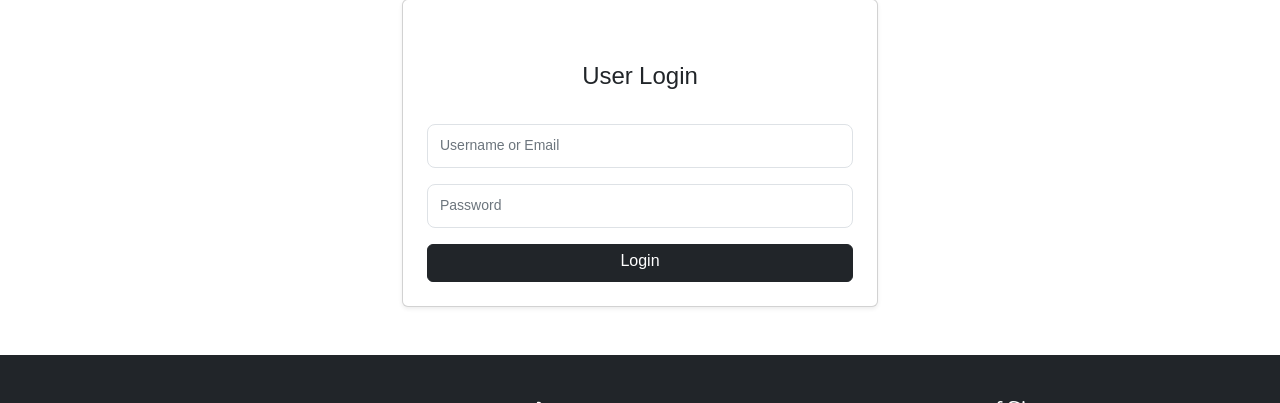
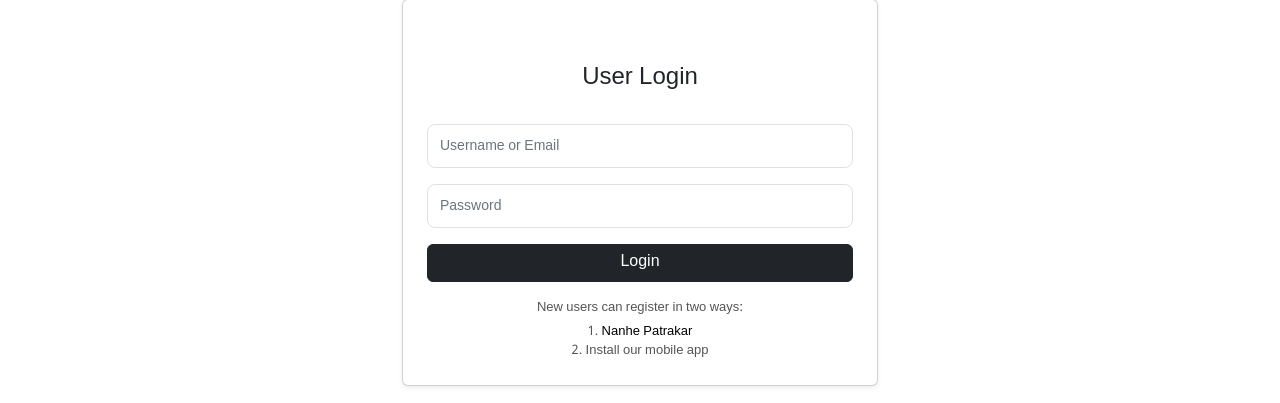
Before and after one commit to swapnilshrivastava794/jan-himachal, a Django app: page /user-login/ in a window 1280 px wide. Shown: the part 147-550 px from the top of the page. Run offline with Django 4.2, Linux system fonts and the light colour scheme; data that the repository does not hold is empty; parts of the project's set-up code (start-up, migrations or seed data) failed here and were passed over; some libraries are stand-ins or nearby versions; some web fonts are replaced.

Commit message:
added register text

```diff
--- a/static/assets/dnn/css/style.css
+++ b/static/assets/dnn/css/style.css
@@ -1345,3 +1345,18 @@ a.text-white:hover {
   z-index: 100;
   padding: 11px 13px;
 }
+
+.register-info {
+    font-size: 13px;
+    color: #555;
+}
+
+.register-link {
+    color: #0d6efd;
+    font-weight: 500;
+    text-decoration: none;
+}
+
+.register-link:hover {
+    text-decoration: underline;
+}
--- a/templates/dnn/user_login.html
+++ b/templates/dnn/user_login.html
@@ -1,11 +1,9 @@
-{% extends "base.html" %}
-{% load static %}
-{% block body %}
+{% extends "base.html" %} {% load static %} {% block body %}
 
-<div class="container py-5" style="max-width:500px;">
+<div class="container py-5" style="max-width: 500px">
   <div class="card p-4 shadow-sm">
     <div class="text-center mb-4">
-            <img src="{{ profile_setting.logo_dark.url }}" style="width:180px;">
+      <img src="{{ profile_setting.logo_dark.url }}" style="width: 180px" />
       <h4 class="mt-3">User Login</h4>
     </div>
 
@@ -13,38 +11,57 @@
       {% csrf_token %}
 
       <div class="mb-3">
-                <input type="text" name="login_input" class="form-control"
-                       placeholder="Username or Email">
+        <input
+          type="text"
+          name="login_input"
+          class="form-control"
+          placeholder="Username or Email"
+        />
       </div>
 
       <div class="mb-3">
-                <input type="password" name="password" class="form-control"
-                       placeholder="Password">
+        <input
+          type="password"
+          name="password"
+          class="form-control"
+          placeholder="Password"
+        />
       </div>
 
       <p class="text-danger small" id="login-error"></p>
 
-            <button type="submit" class="btn btn-dark w-100">
-                Login
-            </button>
+      <button type="submit" class="btn btn-dark w-100">Login</button>
+
+      <div class="register-info mt-3 text-center">
+        <p class="mb-1">New users can register in two ways:</p>
+        <p class="mb-0">
+          1.
+          <a href="/nanhe-patrakar/" class="register-link"> Nanhe Patrakar </a>
+          <br />
+          2. Install our mobile app
+        </p>
+      </div>
     </form>
   </div>
 </div>
 
 <script>
-document.getElementById("user-login-form").addEventListener("submit", function(e){
+  document
+    .getElementById("user-login-form")
+    .addEventListener("submit", function (e) {
       e.preventDefault();
 
       fetch("{% url 'user-login' %}", {
         method: "POST",
         body: new FormData(this),
         headers: {
-            "X-CSRFToken": document.querySelector("[name=csrfmiddlewaretoken]").value
-        }
+          "X-CSRFToken": document.querySelector("[name=csrfmiddlewaretoken]")
+            .value,
+        },
       })
-    .then(res => res.json())
-    .then(data => {
-        if(data.status === "error"){
+        .then((res) => res.json())
+        .then((data) => {
+          if (data.status === "error") {
             document.getElementById("login-error").innerText = data.message;
           } else {
             window.location.href = data.redirect_url;
```
Lines whose indentation alone changed are shown as unchanged.
